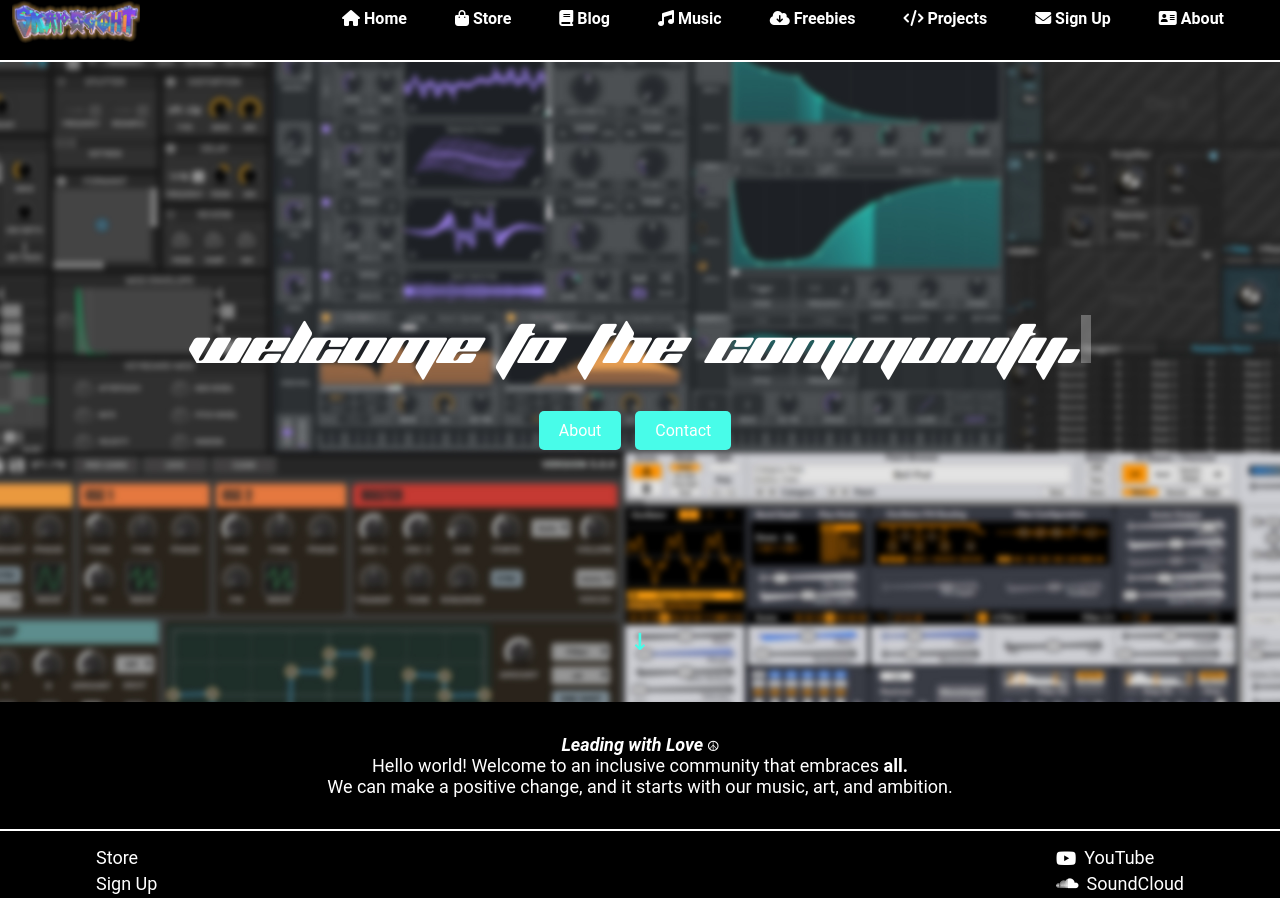
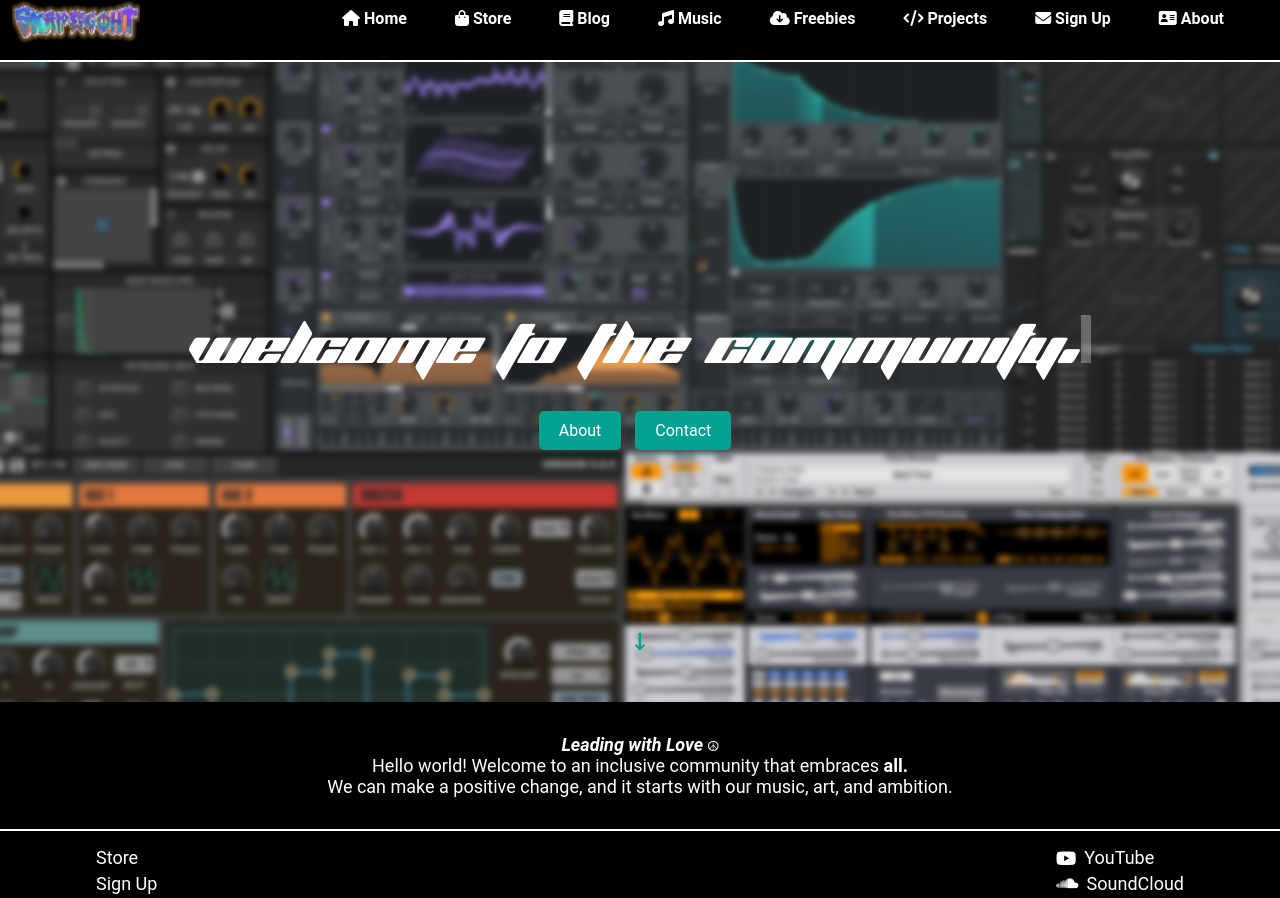
Before and after one commit to SKAPEGOHT/sgv2, a PHP site: page / in a window 1280 px wide. Shown: the part 23-921 px from the top of the page. Run offline with PHP 8.4, Linux system fonts and the light colour scheme; some libraries are stand-ins or nearby versions.

Commit message:
Updated blue color in user interface.

```diff
--- a/style.css
+++ b/style.css
@@ -140,7 +140,7 @@
   }
 
   .header-button {
-    background-color: #48fce9;
+    background-color:  #02A191;
     font-family: 'Roboto', monospace;
     color: white;
     font-size: 18px;
@@ -211,7 +211,7 @@
 
   .scroll-arrow {
     font-size: 32px;
-    color: #48fce9;
+    color:  #02A191;
     text-decoration: none;
     position: absolute;
     bottom: 20px;
@@ -301,7 +301,7 @@ footer {
   bottom: 20px;
   right: 20px;
   color: #ffffff;
-  background-color: #48fce9;
+  background-color:  #02A191;
   border-radius: 50%;
   width: 40px;
   height: 40px;
@@ -429,7 +429,7 @@ footer {
   .header-button-link {
     text-decoration: none;
     color: white; /* Change the color to your desired color */
-    background-color: #48fce9; /* Change the background color to your desired color */
+    background-color: #02A191; /* Change the background color to your desired color */
     padding: 10px 20px;
     border-radius: 5px;
     margin-right: 10px; /* Adjust the margin as needed */
```
